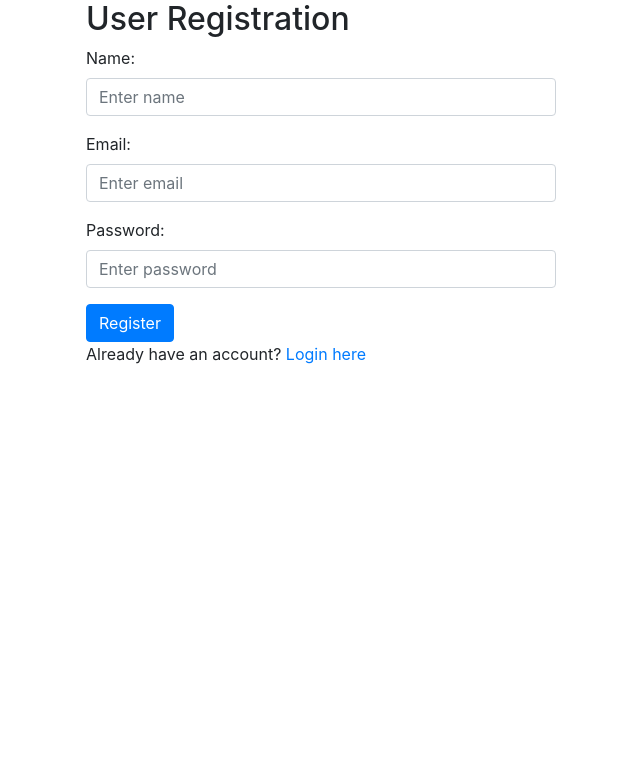
After one commit to nidhiparab/YOGI, a Flask app: page /SignUp in a window 1280 px wide. The commit adds this page. Shown: the top 783 px of the page, without its empty margins (319-959 px from the left). Run offline with Flask 2, Linux system fonts and the light colour scheme; some libraries are stand-ins or nearby versions.

Commit message:
php login removed and new authentication added

```diff
--- a/app.py
+++ b/app.py
@@ -1,6 +1,6 @@
 
 from itertools import tee
-from flask import Flask, render_template, Response
+from flask import Flask, render_template, Response, request, redirect, url_for, session, flash
 import cv2
 import math
 import cv2
@@ -14,6 +14,11 @@ import nltk
 #pip install playsound
 from playsound import playsound
 import speech_recognition
+# pip install flask-mysqldb
+from flask_mysqldb import MySQL
+import MySQLdb.cursors
+import re
+
 
 nltk.download('omw-1.4')
 recognizer = speech_recognition.Recognizer()
@@ -240,7 +245,7 @@ def classifyPose(landmarks, output_image, display=False):
         # Return the output image and the classified label.
         return output_image, label
 
-app=Flask(__name__)
+app = Flask(__name__)
 camera_video = cv2.VideoCapture(0)
 cv2.namedWindow('Pose Classification', cv2.WINDOW_NORMAL)
 pose_video = mp_pose.Pose(static_image_mode=False, min_detection_confidence=0.5,model_complexity=1)
@@ -276,10 +281,83 @@ def generate_frames():
                    b'Content-Type: image/jpeg\r\n\r\n' + frame + b'\r\n')
 
 
+# ----------------- Authentication code begins------------#
+app.secret_key = 'xyzsdfg'
+
+app.config['MYSQL_HOST'] = 'localhost'
+app.config['MYSQL_USER'] = 'root'
+app.config['MYSQL_PASSWORD'] = ''
+app.config['MYSQL_DB'] = 'yogi'
+
+mysql = MySQL(app) #connect flask to mysql
+
+# Login page
+@app.route('/login', methods =['GET', 'POST'])
+def login():
+    mesage = ''
+    if request.method == 'POST' and 'email' in request.form and 'password' in request.form:
+        email = request.form['email']
+        password = request.form['password']
+        cursor = mysql.connection.cursor(MySQLdb.cursors.DictCursor)
+        cursor.execute('SELECT * FROM user WHERE email = % s AND password = % s', (email, password, ))
+        user = cursor.fetchone()
+        if user:
+            session['loggedin'] = True
+            session['userid'] = user['userid']
+            session['name'] = user['name']
+            session['email'] = user['email']
+            mesage = 'Logged in successfully !'
+            return render_template('user.html', mesage = mesage)
+        else:
+            mesage = 'Please enter correct email / password !'
+    return render_template('login.html', mesage = mesage)
+
+# Logout page
+@app.route('/logout')
+def logout():
+    session.pop('loggedin', None)
+    session.pop('userid', None)
+    session.pop('email', None)
+    return redirect(url_for('login'))
+
+# Register page
+#flash for pop up
+@app.route('/register', methods=['GET', 'POST'])
+def register():
+    message = ''
+    if request.method == 'POST' and 'name' in request.form and 'password' in request.form and 'email' in request.form:
+        userName = request.form['name']
+        password = request.form['password']
+        email = request.form['email']
+        cursor = mysql.connection.cursor(MySQLdb.cursors.DictCursor)
+        cursor.execute('SELECT * FROM user WHERE email = %s', (email,))
+        account = cursor.fetchone()
+        if account:
+            message = 'Account already exists!'
+        elif not re.match(r'[^@]+@[^@]+\.[^@]+', email):
+            message = 'Invalid email address!'
+        elif not userName or not password or not email:
+            message = 'Please fill out the form!'
+        else:
+            cursor.execute('INSERT INTO user VALUES (NULL, %s, %s, %s)', (userName, email, password,))
+            mysql.connection.commit()
+            flash('You have successfully registered!', 'success')
+            return redirect('login')
+    elif request.method == 'POST':
+        message = 'Please fill out the form!'
+    return render_template('register.html', message=message)
+
+
+
+
+
 @app.route('/')
 def index():
     return render_template('index.html')
 
+@app.route('/SignUp')
+def SignUp():
+      return render_template('register.html')
 
 @app.route('/model')
 def model():
--- a/templates/index.html
+++ b/templates/index.html
@@ -12,7 +12,11 @@
 </head>
 
 <body>
-    <a href="/model">hii</a>
+ <h1>Navbar</h1>
+    <a href="/model">Model</a><br>
+    <a href="/SignUp">Register</a><br>
+    <a href="/">Home</a>
+
 </body>
 </html>
 <script type="text/javascript" src="static/js/body-map.js"></script>
--- /dev/null
+++ b/templates/register.html
@@ -0,0 +1,33 @@
+<html>
+<head>
+<meta charset="utf-8">
+<meta name="viewport" content="width=device-width, initial-scale=1">
+<title>User Registeration Form</title>
+<link rel="stylesheet" href="https://cdn.jsdelivr.net/npm/bootstrap@4.6.1/dist/css/bootstrap.min.css">
+</head>
+<body>
+	<div class="container" style="max-width: 500px;">
+		<h2>User Registration</h2>
+		<form action="{{ url_for('register') }}" method="post">
+			{% if message is defined and message %}
+				<div class="alert alert-warning">{{ message }}</div>
+			{% endif %}
+			<div class="form-group">
+				<label for="name">Name:</label>
+				<input type="text" class="form-control" id="name" name="name" placeholder="Enter name" name="name">
+			</div>
+			<div class="form-group">
+				<label for="email">Email:</label>
+				<input type="email" class="form-control" id="email" name="email" placeholder="Enter email" name="email">
+			</div>
+			<div class="form-group">
+				<label for="pwd">Password:</label>
+				<input type="password" class="form-control" id="password" name="password" placeholder="Enter password" name="pswd">
+			</div>
+			<button type="submit" class="btn btn-primary">Register</button>
+			<p class="bottom">Already have an account?  <a class="bottom" href="{{url_for('login')}}"> Login here</a></p>
+		</form>
+	</div>
+
+</body>
+</html>
```
Also changed, not shown: templates/about.html (added, +14 -0 lines), templates/app.html (+4 -4 lines), templates/login.html (added, +28 -0 lines), templates/user.html (added, +24 -0 lines), 3 other files.
